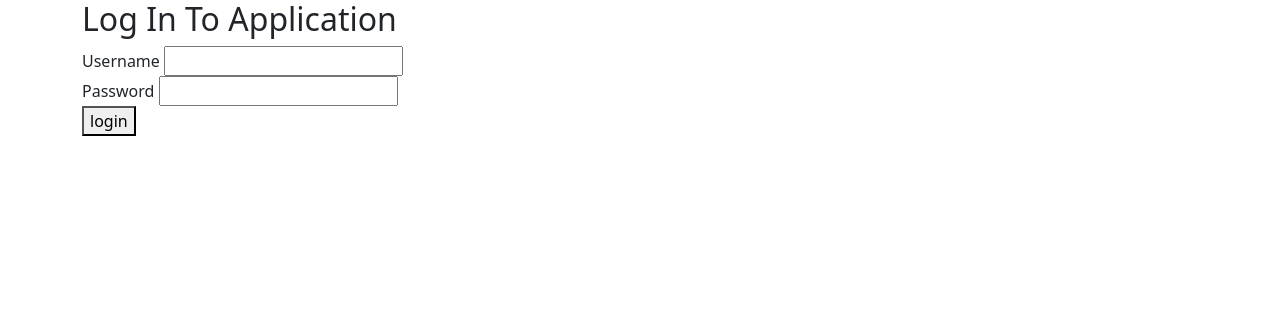
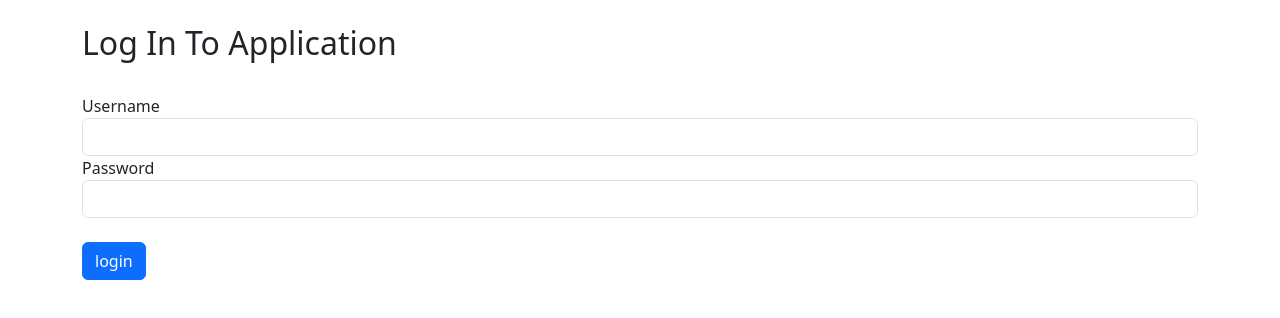
Before and after one commit to JB225/FullStackOpenPart7RouterHooksStyles, a React (Vite) app in the folder blogListFrontendContinued/: page / in a window 1280 px wide. Shown: the top 318 px of the page. Built offline with nearby package versions, Linux system fonts and the light colour scheme.

Commit message:
Updated the style of application in various ways making use of the react bootstrap library to do so for exercise 7.21

```diff
--- a/blogListFrontendContinued/src/components/Blog.jsx
+++ b/blogListFrontendContinued/src/components/Blog.jsx
@@ -5,7 +5,6 @@ const Blog = ({ blog }) => {
   const blogStyle = {
     paddingTop: 10,
     paddingLeft: 2,
-    border: 'solid',
     borderWidth: 1,
     marginBottom: 5,
   }
--- a/blogListFrontendContinued/src/components/BlogList.jsx
+++ b/blogListFrontendContinued/src/components/BlogList.jsx
@@ -6,6 +6,7 @@ import Blog from './Blog'
 import NewBlogForm from './NewBlogForm'
 import Notification from './Notification'
 import Header from './Header'
+import ListGroup from 'react-bootstrap/ListGroup'
 
 const BlogList = () => {
   const dispatch = useDispatch()
@@ -21,18 +22,23 @@ const BlogList = () => {
     <div>
       <Header />
       <Notification />
+      <br></br>
       <h2>Blogs</h2>
+      <br></br>
       <NewBlogForm />
       <br></br>
+      <ListGroup>
         {blogs
           .map((blog) => (
+            <ListGroup.Item key={blog.id}>
               <Blog
                 key={blog.id}
                 blog={blog}
                 username={user.username}
               />
-        ))
-        .sort((a, b) => b.props.blog.likes - a.props.blog.likes)}
+            </ListGroup.Item>
+          ))}
+      </ListGroup>
     </div>
   )
 }
--- a/blogListFrontendContinued/src/components/LoginForm.jsx
+++ b/blogListFrontendContinued/src/components/LoginForm.jsx
@@ -6,6 +6,8 @@ import { useEffect } from 'react'
 import blogService from '../services/blogs'
 import SuccessNotification from './Notification'
 import { useNavigate } from 'react-router-dom'
+import Form from 'react-bootstrap/Form'
+import Button from 'react-bootstrap/Button'
 
 const LoginForm = () => {
   const dispatch = useDispatch()
@@ -34,14 +36,22 @@ const LoginForm = () => {
     navigate('/blogs')
   }
 
+  const divStyle = {
+    alignItems: 'center',
+    justifyContent: 'center',
+    height: '100vh',
+  }
+
   return (
-    <div>
+    <div style={divStyle}>
+      <br></br>
       <h2>Log In To Application</h2>
+      <br></br>
       <SuccessNotification />
-      <form onSubmit={handleLogin}>
+      <Form onSubmit={handleLogin}>
         <div>
           Username{' '}
-          <input
+          <Form.Control
             id="username"
             type="text"
             value={username}
@@ -51,7 +61,7 @@ const LoginForm = () => {
         </div>
         <div>
           Password{' '}
-          <input
+          <Form.Control
             id="password"
             type="text"
             value={password}
@@ -59,10 +69,11 @@ const LoginForm = () => {
             onChange={({ target }) => setPassword(target.value)}
           />
         </div>
-        <button id="login-button" type="Submit">
+        <br></br>
+        <Button id="login-button" type="Submit">
           login
-        </button>
-      </form>
+        </Button>
+      </Form>
     </div>
   )
 }
--- a/blogListFrontendContinued/src/components/NewBlogForm.jsx
+++ b/blogListFrontendContinued/src/components/NewBlogForm.jsx
@@ -3,6 +3,9 @@ import Togglable from './Togglable'
 import { useDispatch } from 'react-redux'
 import { createBlog } from '../reducers/blogReducer'
 import { setNotification } from '../reducers/notificationReducer'
+
+import Form from 'react-bootstrap/Form'
+import Button from 'react-bootstrap/Button'
 
 const NewBlogForm = () => {
   const dispatch = useDispatch()
@@ -40,11 +43,10 @@ const NewBlogForm = () => {
   return (
     <div>
       <Togglable buttonLabel="Create New Blog" ref={blogFormRef}>
-        <h2>create new</h2>
-        <form onSubmit={handleCreateNewBlog}>
+        <Form onSubmit={handleCreateNewBlog}>
           <div>
-          title:{' '}
-            <input
+          Title:{' '}
+            <Form.Control
               id="title"
               type="text"
               value={title}
@@ -54,8 +56,8 @@ const NewBlogForm = () => {
           </div>
 
           <div>
-          author:{' '}
-            <input
+          Author:{' '}
+            <Form.Control
               id="author"
               type="text"
               value={author}
@@ -65,8 +67,8 @@ const NewBlogForm = () => {
           </div>
 
           <div>
-          url:{' '}
-            <input
+          Url:{' '}
+            <Form.Control
               id="url"
               type="text"
               value={url}
@@ -74,10 +76,11 @@ const NewBlogForm = () => {
               onChange={({ target }) => setURL(target.value)}
             />
           </div>
-          <button id="create-button" type="Submit">
+          <br></br>
+          <Button id="create-button" type="Submit">
           create
-          </button>
-        </form>
+          </Button>
+        </Form>
       </Togglable>
 
     </div>
--- a/blogListFrontendContinued/src/components/Togglable.jsx
+++ b/blogListFrontendContinued/src/components/Togglable.jsx
@@ -1,39 +1,41 @@
-import { useState, forwardRef, useImperativeHandle } from "react";
-import PropTypes from "prop-types";
+import { useState, forwardRef, useImperativeHandle } from 'react'
+import PropTypes from 'prop-types'
+import Button from 'react-bootstrap/Button'
 
 const Togglable = forwardRef((props, refs) => {
-  const [visible, setVisible] = useState(false);
+  const [visible, setVisible] = useState(false)
 
-  const hideWhenVisbible = { display: visible ? "none" : "" };
-  const showWhenVisible = { display: visible ? "" : "none" };
+  const hideWhenVisbible = { display: visible ? 'none' : '' }
+  const showWhenVisible = { display: visible ? '' : 'none' }
 
   const toggleVisibility = () => {
-    setVisible(!visible);
-  };
+    setVisible(!visible)
+  }
 
   useImperativeHandle(refs, () => {
     return {
       toggleVisibility,
-    };
-  });
+    }
+  })
 
   return (
     <div>
       <div style={hideWhenVisbible}>
-        <button onClick={toggleVisibility}>{props.buttonLabel}</button>
+        <Button onClick={toggleVisibility}>{props.buttonLabel}</Button>
       </div>
       <div style={showWhenVisible}>
         {props.children}
-        <button onClick={toggleVisibility}>cancel</button>
+        <br></br>
+        <Button onClick={toggleVisibility}>Cancel</Button>
       </div>
     </div>
-  );
-});
+  )
+})
 
 Togglable.propTypes = {
   buttonLabel: PropTypes.string.isRequired,
-};
+}
 
-Togglable.displayName = "Togglable";
+Togglable.displayName = 'Togglable'
 
-export default Togglable;
+export default Togglable
--- a/blogListFrontendContinued/src/components/UserList.jsx
+++ b/blogListFrontendContinued/src/components/UserList.jsx
@@ -1,5 +1,6 @@
 import { useDispatch, useSelector } from 'react-redux'
 import Header from './Header'
+import Table from 'react-bootstrap/Table'
 import { useEffect } from 'react'
 import { initialiseUsers } from '../reducers/usersReducer'
 import { Link } from 'react-router-dom'
@@ -15,12 +16,13 @@ const UserList = () => {
   return (
     <div>
       <Header />
-      <h2>Users</h2>
-      <table>
+      <br></br>
+      <h2 className="text-left">Users Table</h2>
+      <Table striped bordered>
         <thead>
           <tr>
-            <th></th>
-            <th>blogs created</th>
+            <th>User</th>
+            <th>Blogs Created</th>
           </tr>
         </thead>
         <tbody>
@@ -31,7 +33,7 @@ const UserList = () => {
             </tr>
           ))}
         </tbody>
-      </table>
+      </Table>
     </div>
   )
 }
```
Lines whose indentation alone changed are shown as unchanged.
